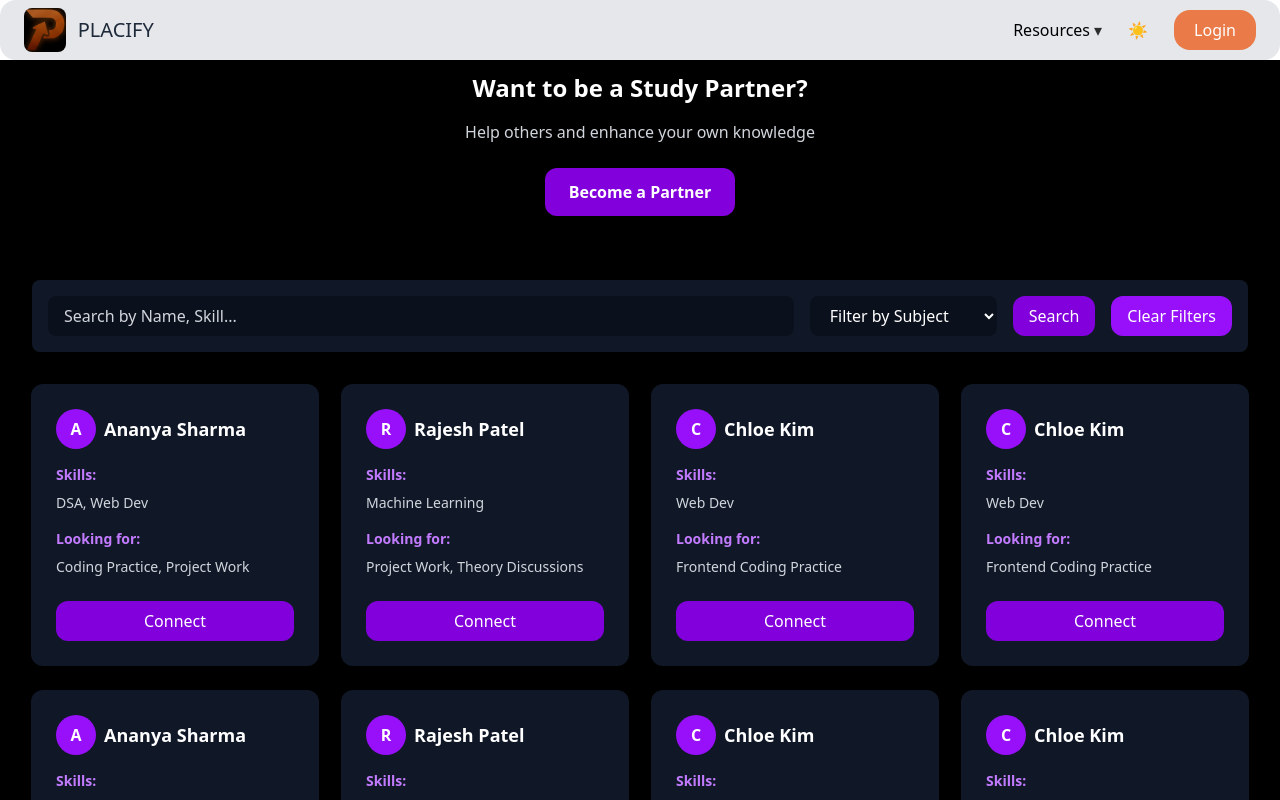
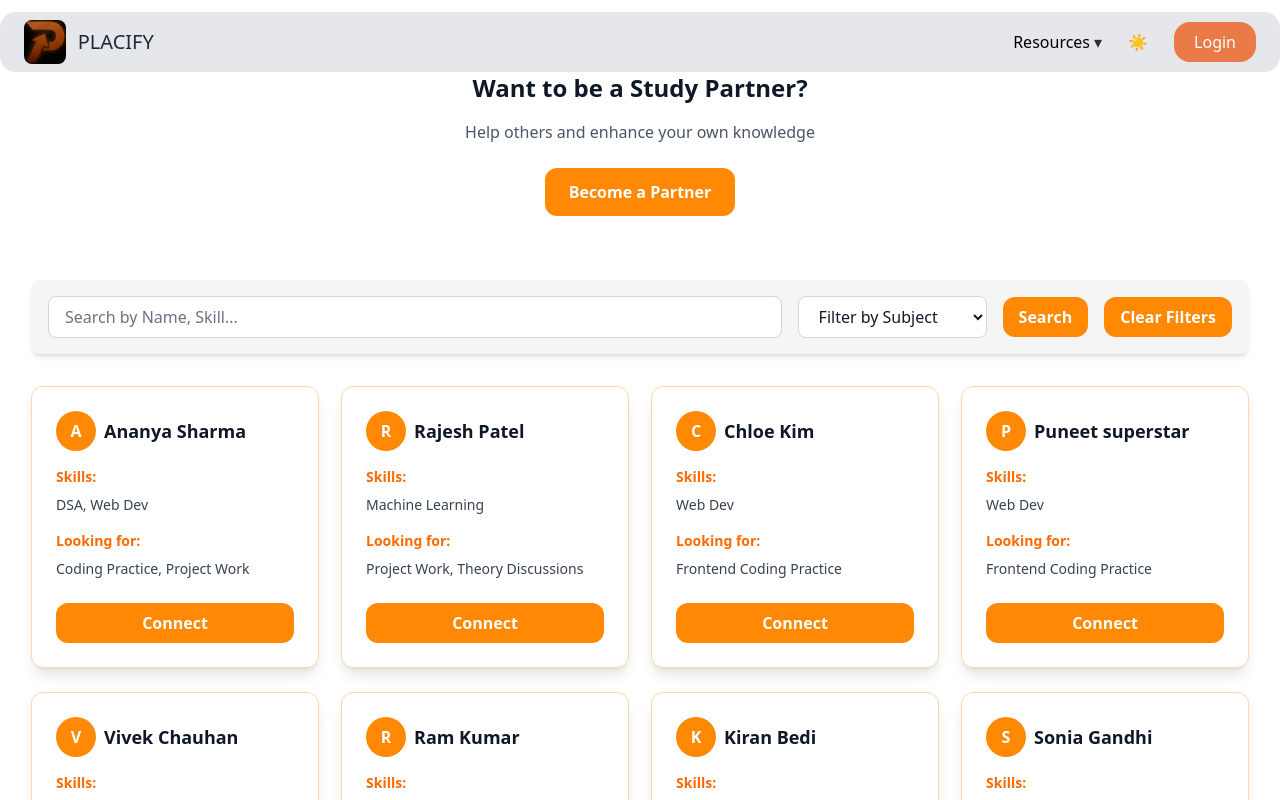
Before and after one commit to Harsh-gittt/placify, a React (Vite) app: page /study-partner in a window 1280 px wide. Shown: the top 800 px of the page. Built offline with nearby package versions, Linux system fonts and the light colour scheme.

Commit message:
some changes in navbar and add be partner page and make it reactive and dark and light theme compatible

```diff
--- a/src/components/BePartner.jsx
+++ b/src/components/BePartner.jsx
@@ -1,15 +1,17 @@
 import React from "react"
+import { useTheme } from '../context/ThemeContext'
 
 function BePartner() {
+  const { darkMode } = useTheme();
   return (
-    <div className="rounded-xl p-8 text-center mt-10 border-b-yellow-50">
-      <h2 className="text-2xl font-bold text-white mb-4">
+    <div className={`rounded-xl p-8 text-center mt-10 transition-colors duration-300 `}>
+      <h2 className={`text-2xl font-bold mb-4 ${darkMode ? 'text-white' : 'text-gray-900'}`}>
         Want to be a Study Partner?
       </h2>
-      <p className="text-gray-300 mb-6">
+      <p className={`${darkMode ? 'text-gray-300' : 'text-gray-600'} mb-6`}>
         Help others and enhance your own knowledge
       </p>
-      <button className="bg-purple-700 text-white font-semibold px-6 py-3 rounded-xl hover:bg-purple-800 cursor-pointer">
+      <button className="bg-orange-400 text-white font-semibold px-6 py-3 rounded-xl hover:bg-orange-500 cursor-pointer transition-colors duration-200">
         Become a Partner
       </button>
     </div>
--- a/src/components/Navbar.jsx
+++ b/src/components/Navbar.jsx
@@ -85,7 +85,7 @@ function Navbar({ onLoginClick }) {
   }
 
   return (
-    <nav className={`fixed top-0 inset-x-0 z-40 w-full ${darkMode ? 'bg-black' : 'bg-white'} ${darkMode ? 'text-white' : 'text-black'} transition-colors duration-300`}>
+    <nav className={`fixed top-3 inset-x-0 z-40 w-full bg-transparent ${darkMode ? 'text-white' : 'text-black'} transition-colors duration-300`}>
       <div className={`max-w-7xl mx-auto px-4 sm:px-6 ${darkMode ? 'bg-[#232323]' : 'bg-gray-200'} px-4 rounded-2xl transition-colors duration-300 flex items-center justify-between`}>
         {/* Left brand logo and name */}
         <Link to="/" className={`flex items-center gap-3 py-2 rounded-2xl transition-colors duration-300`}>
--- a/src/components/PartnerCard.jsx
+++ b/src/components/PartnerCard.jsx
@@ -1,28 +1,23 @@
 import React from "react"
+import { useTheme } from '../context/ThemeContext'
 
 function PartnerCard({ name, skills, lookingFor }) {
+  const { darkMode } = useTheme();
   return (
-    <div className="bg-gray-900 border border-transparent hover:border-purple-700 rounded-xl p-6 w-72 shadow-lg flex flex-col justify-between transition">
+    <div className={`border rounded-xl p-6 w-72 shadow-lg flex flex-col justify-between transition-colors duration-300 ${darkMode ? 'bg-[#1f1f1f] border-orange-400 text-white' : 'bg-white border-orange-200 text-gray-900'}`}>
       {/* Avatar placeholder */}
       <div className="flex items-center gap-2 mb-4">
-        <div className="w-10 h-10 rounded-full bg-purple-600 flex items-center justify-center text-white font-bold">
-          {name.charAt(0)}
-        </div>
-        <h2 className="text-white text-lg font-bold">{name}</h2>
+        <div className={`w-10 h-10 rounded-full flex items-center justify-center font-bold ${darkMode ? 'bg-orange-400 text-white' : 'bg-orange-400 text-white'}`}>{name.charAt(0)}</div>
+        <h2 className={`text-lg font-bold ${darkMode ? 'text-white' : 'text-gray-900'}`}>{name}</h2>
       </div>
-
       {/* Skills */}
-      <p className="text-purple-400 font-semibold text-sm mb-2">Skills:</p>
-      <p className="text-gray-300 text-sm mb-4">{skills}</p>
-
+      <p className={`font-semibold text-sm mb-2 ${darkMode ? 'text-orange-400' : 'text-orange-500'}`}>Skills:</p>
+      <p className={`${darkMode ? 'text-gray-300' : 'text-gray-700'} text-sm mb-4`}>{skills}</p>
       {/* Looking for */}
-      <p className="text-purple-400 font-semibold text-sm mb-2">Looking for:</p>
-      <p className="text-gray-300 text-sm mb-6">{lookingFor}</p>
-
+      <p className={`font-semibold text-sm mb-2 ${darkMode ? 'text-orange-400' : 'text-orange-500'}`}>Looking for:</p>
+      <p className={`${darkMode ? 'text-gray-300' : 'text-gray-700'} text-sm mb-6`}>{lookingFor}</p>
       {/* Connect Button */}
-      <button className="bg-purple-700 text-white px-4 py-2 rounded-xl hover:bg-purple-800 cursor-pointer">
-        Connect
-      </button>
+      <button className={`px-4 py-2 rounded-xl font-semibold transition-colors duration-200 ${darkMode ? 'bg-orange-400 text-white hover:bg-orange-500' : 'bg-orange-400 text-white hover:bg-orange-500'}`}>Connect</button>
     </div>
   )
 }
--- a/src/components/ResourcesGrid.jsx
+++ b/src/components/ResourcesGrid.jsx
@@ -29,7 +29,7 @@ function ResourcesGrid() {
     { title: "Striver's DSA Sheet", subtitle: "Boost your DSA skills with our handy cheat sheets", to: "/dsa", bg: "[\#E57C54]", icon: '📄' },
     { title: "Technical Blogs", subtitle: "Explore Tech Innovation with Engaging Blogs", to: "/resources", bg: "[\#59A6E8]", icon: '✍️' },
     { title: "Striver's CP Sheet", subtitle: "Level Up Your Coding with Practice Resources", to: "/resources", bg: "[\#3B9D91]", icon: '🧠' },
-    { title: "System Design", subtitle: "Design better systems with a simplified approach", to: "/resources", bg: "[\#D6666A]", icon: '🛠️' },
+    { title: "Be Partner", subtitle: "be partner to help others and enhance your own knowledge", to: "/Study-Partner", bg: "[\#D6666A]", icon: '👥' },
     { title: "CS Subjects", subtitle: "Ace interviews with Expert Insights", to: "/resources", bg: "[\#9B7AE1]", icon: '🎓' },
     { title: "Interview Experience", subtitle: "Learn from Others' Experiences to Ace Interviews", to: "/resources", bg: "[\#D6AE57]", icon: '👥' },
   ]
--- a/src/components/SearchBar.jsx
+++ b/src/components/SearchBar.jsx
@@ -1,40 +1,39 @@
 import React from "react"
+import { useTheme } from '../context/ThemeContext'
 
 function SearchBar({ searchTerm, setSearchTerm, subject, setSubject, onSearch, onClear }) {
+  const { darkMode } = useTheme();
   return (
-    <div className="flex flex-wrap flex-1 items-center gap-4 bg-gray-900 backdrop-blur-md p-4 rounded-lg shadow-md w-full">
+    <div className={`flex flex-wrap flex-1 items-center gap-4 p-4 rounded-lg shadow-md w-full transition-colors duration-300 ${darkMode ? 'bg-[#181818] backdrop-blur-md' : 'bg-[#f5f5f5]'}`}>
       {/* Search by name/skills */}
       <input
         type="text"
         placeholder="Search by Name, Skill..."
         value={searchTerm}
         onChange={(e) => setSearchTerm(e.target.value)}
-        className="flex-1 px-4 py-2 rounded-lg w-64 bg-black/30 text-white placeholder-gray-300 outline-none"
+        className={`flex-1 px-4 py-2 rounded-lg w-64 outline-none transition-colors duration-200 ${darkMode ? 'bg-black/30 text-white placeholder-gray-300' : 'bg-white text-gray-900 placeholder-gray-500 border border-gray-300'}`}
       />
-
       {/* Filter dropdown */}
       <select
         value={subject}
         onChange={(e) => setSubject(e.target.value)}
-        className="px-4 py-2 rounded-lg bg-black/30 text-white outline-none"
+        className={`px-4 py-2 rounded-lg outline-none transition-colors duration-200 ${darkMode ? 'bg-black/30 text-white' : 'bg-white text-gray-900 border border-gray-300'}`}
       >
-        <option className="bg-black text-gray-300" value="">Filter by Subject</option>
-        <option className="bg-black text-gray-300" value="DSA">DSA</option>
-        <option className="bg-black text-gray-300" value="Web Dev">Web Dev</option>
-        <option className="bg-black text-gray-300" value="ML">Machine Learning</option>
+        <option className={darkMode ? 'bg-black text-gray-300' : 'bg-white text-gray-500'} value="">Filter by Subject</option>
+        <option className={darkMode ? 'bg-black text-gray-300' : 'bg-white text-gray-900'} value="DSA">DSA</option>
+        <option className={darkMode ? 'bg-black text-gray-300' : 'bg-white text-gray-900'} value="Web Dev">Web Dev</option>
+        <option className={darkMode ? 'bg-black text-gray-300' : 'bg-white text-gray-900'} value="ML">Machine Learning</option>
       </select>
-
       {/* Search & Clear buttons */}
       <button
         onClick={onSearch}
-        className="bg-purple-700 text-white px-4 py-2 rounded-xl hover:bg-purple-800 cursor-pointer"
+        className={`px-4 py-2 rounded-xl font-semibold transition-colors duration-200 ${darkMode ? 'bg-orange-400 text-white hover:bg-orange-500' : 'bg-orange-400 text-white hover:bg-orange-500'}`}
       >
         Search
       </button>
-
       <button
         onClick={onClear}
-        className="bg-purple-600 text-white px-4 py-2 rounded-xl hover:bg-purple-700 cursor-pointer"
+        className={`px-4 py-2 rounded-xl font-semibold transition-colors duration-200 ${darkMode ? 'bg-orange-400 text-white hover:bg-orange-500' : 'bg-orange-400 text-white hover:bg-orange-500'}`}
       >
         Clear Filters
       </button>
--- a/src/components/StudyPartner.jsx
+++ b/src/components/StudyPartner.jsx
@@ -3,23 +3,25 @@ import SearchBar from "./SearchBar"
 import PartnerCard from "./PartnerCard"
 import BePartner from "./BePartner"
 import Navbar from "./Navbar"
+import { useTheme } from '../context/ThemeContext'
 
 function StudyPartner() {
   const [searchTerm, setSearchTerm] = useState("")
   const [subject, setSubject] = useState("")
+  const { darkMode, toggleTheme } = useTheme();
 
   // Example partner data
   const partners = [
     { name: "Ananya Sharma", skills: "DSA, Web Dev", lookingFor: "Coding Practice, Project Work" },
     { name: "Rajesh Patel", skills: "Machine Learning", lookingFor: "Project Work, Theory Discussions" },
     { name: "Chloe Kim", skills: "Web Dev", lookingFor: "Frontend Coding Practice" },
-    { name: "Chloe Kim", skills: "Web Dev", lookingFor: "Frontend Coding Practice" },
-    { name: "Ananya Sharma", skills: "DSA, Web Dev", lookingFor: "Coding Practice, Project Work" },
-    { name: "Rajesh Patel", skills: "Machine Learning", lookingFor: "Project Work, Theory Discussions" },
-    { name: "Chloe Kim", skills: "Web Dev", lookingFor: "Frontend Coding Practice" },
-    { name: "Chloe Kim", skills: "Web Dev", lookingFor: "Frontend Coding Practice" },
-    { name: "Ananya Sharma", skills: "DSA, Web Dev", lookingFor: "Coding Practice, Project Work" },
-    { name: "Rajesh Patel", skills: "Machine Learning", lookingFor: "Project Work, Theory Discussions" },
+    { name: "Puneet superstar", skills: "Web Dev", lookingFor: "Frontend Coding Practice" },
+    { name: "Vivek Chauhan", skills: "DSA, Web Dev", lookingFor: "Coding Practice, Project Work" },
+    { name: "Ram Kumar", skills: "Machine Learning", lookingFor: "Project Work, Theory Discussions" },
+    { name: "Kiran Bedi", skills: "Web Dev", lookingFor: "Frontend Coding Practice" },
+    { name: "Sonia Gandhi", skills: "Web Dev", lookingFor: "Frontend Coding Practice" },
+    { name: "Aman Pandit", skills: "DSA, Web Dev", lookingFor: "Coding Practice, Project Work" },
+    { name: "Sundar Pichai", skills: "Machine Learning", lookingFor: "Project Work, Theory Discussions" },
   ]
 
   // Search filter logic
@@ -32,7 +34,7 @@ function StudyPartner() {
   })
 
   return (
-    <div className="bg-black text-white min-h-screen">
+    <div className={`${darkMode ? 'bg-black text-white' : 'bg-white text-gray-800'} min-h-screen`}>
       <Navbar />
 
       {/* Become a Partner Section */}
@@ -53,7 +55,7 @@ function StudyPartner() {
       />
 
       {/* Partner cards */}
-      <div className="grid grid-cols-4 gap-6 justify-items-center">
+      <div className="grid grid-cols-1 sm:grid-cols-2 md:grid-cols-3 lg:grid-cols-4 gap-6 justify-items-center w-full">
         {filteredPartners.map((partner, index) => (
           <PartnerCard
             key={index}
```
